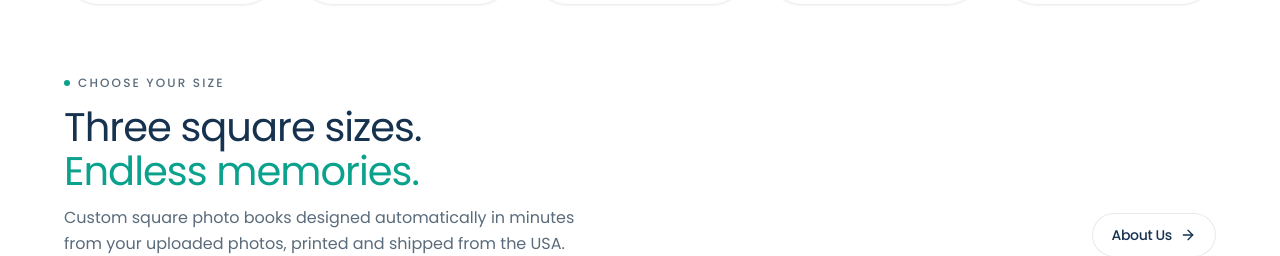
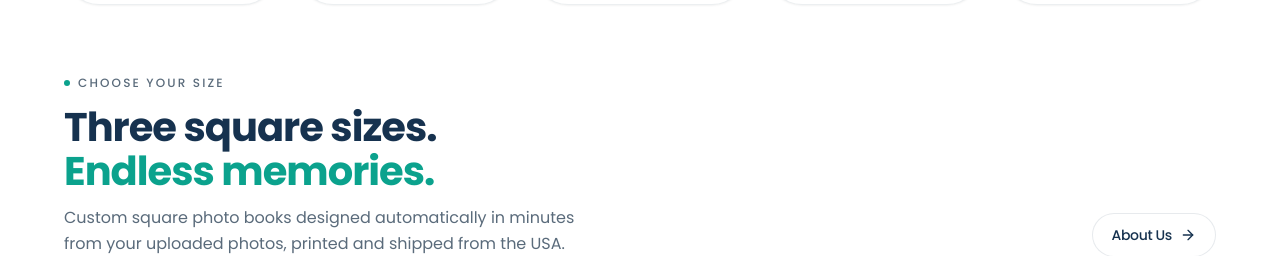
Before and after one commit to SID-pd/pixel-com-homepage-redesign, a Next.js app: page / in a window 1280 px wide. Shown: the part 1022-1278 px from the top of the page. Built offline with nearby package versions, Linux system fonts and the light colour scheme; no server answers.

Commit message:
style: bold section headings like old pixovo.com
Co-Authored-By: Claude Opus 5.5 <noreply@anthropic.com>

```diff
--- a/components/pixel/section-heading.tsx
+++ b/components/pixel/section-heading.tsx
@@ -43,7 +43,7 @@ export function SectionHeading({
           </span>
         </RevealItem>
         <RevealItem>
-          <h2 className="text-balance font-serif text-[30px] font-normal leading-[1.1] tracking-tight md:text-[40px]">{title}</h2>
+          <h2 className="text-balance font-serif text-[30px] font-bold leading-[1.1] tracking-tight md:text-[40px]">{title}</h2>
         </RevealItem>
         {description && (
           <RevealItem>
```
